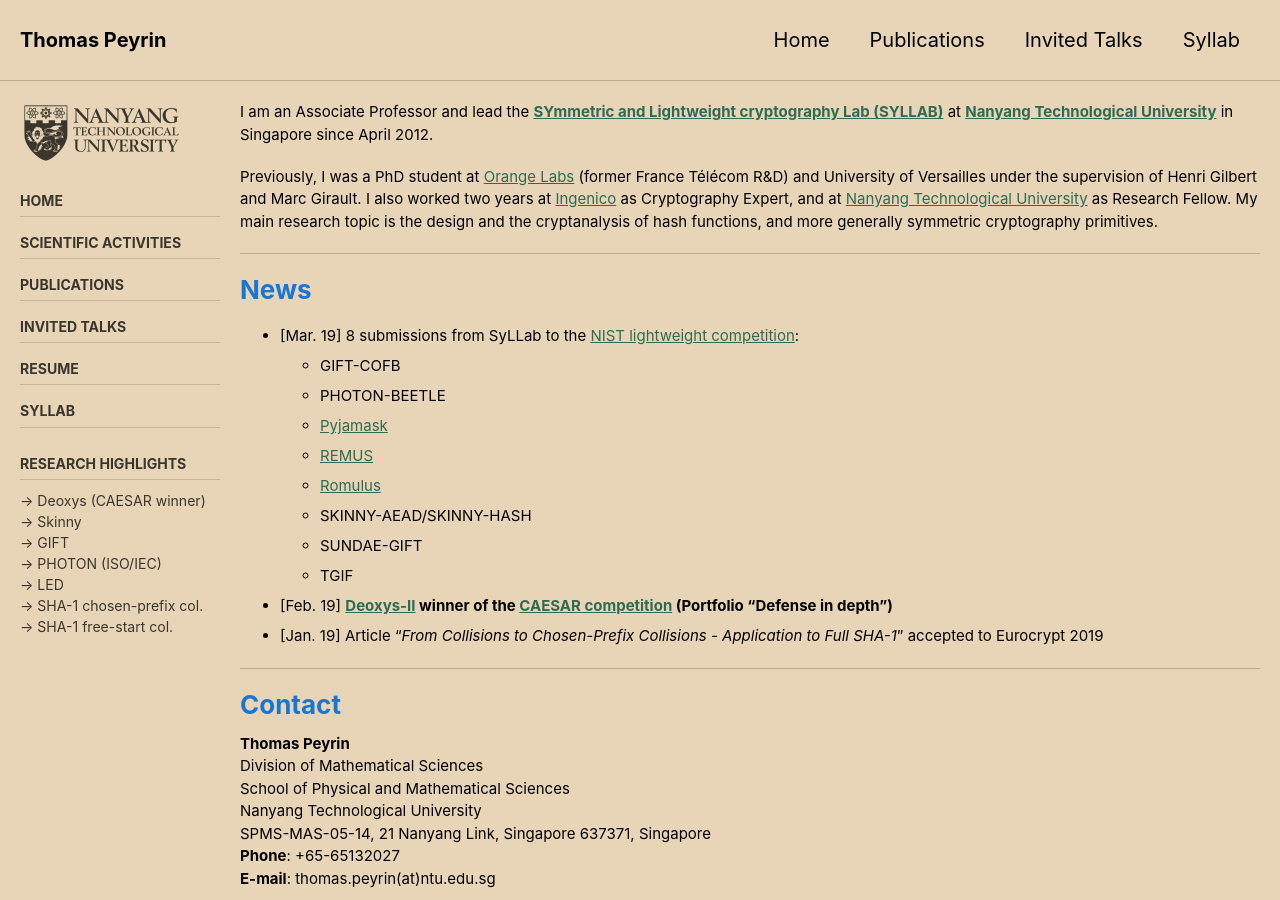
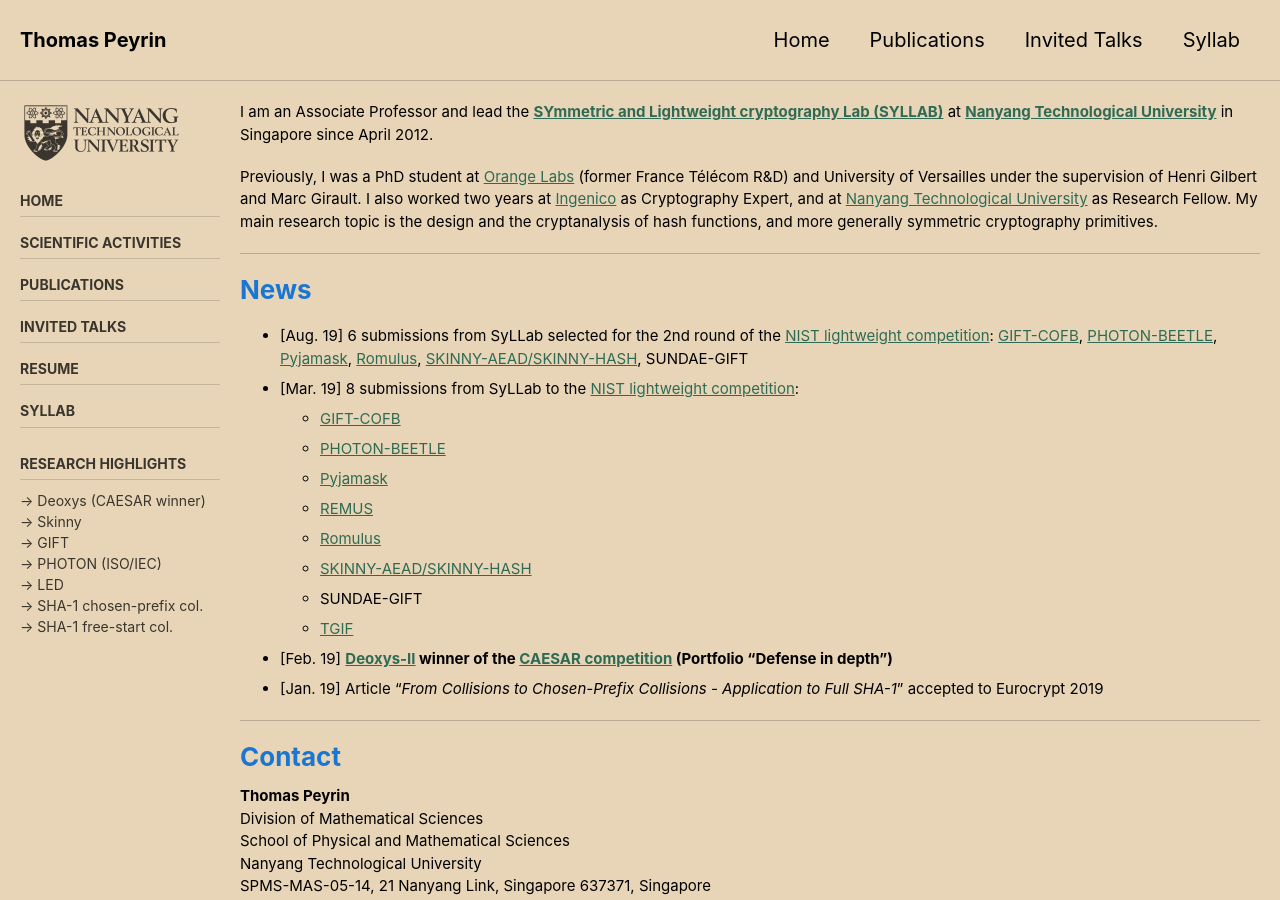
Before and after one commit to thomaspeyrin/web, a Jekyll site: the page built from index.md, in a window 1280 px wide and 900 px high. Built offline with Jekyll 4.4.1, drawn with Linux system fonts in a browser that asks for light colours; cached includes are drawn as plain includes; nearby versions of some CDN libraries.

Commit message:
Update index.md

```diff
--- a/index.md
+++ b/index.md
@@ -19,15 +19,16 @@ Previously, I was a PhD student at [Orange Labs](http://www.orange.com/en_EN/) (
 
 # News
 
+- \[Aug. 19\]  6 submissions from SyLLab selected for the 2nd round of the [NIST lightweight competition](https://csrc.nist.gov/Projects/Lightweight-Cryptography): [GIFT-COFB](https://www.isical.ac.in/~lightweight/COFB/), [PHOTON-BEETLE](https://www.isical.ac.in/~lightweight/beetle/), [Pyjamask](https://pyjamask-cipher.github.io/), [Romulus](https://romulusae.github.io/romulus/), [SKINNY-AEAD/SKINNY-HASH](https://sites.google.com/site/skinnycipher/nist-lwc-submission/skinny), SUNDAE-GIFT
 - \[Mar. 19\]  8 submissions from SyLLab to the [NIST lightweight competition](https://csrc.nist.gov/Projects/Lightweight-Cryptography):
-  - GIFT-COFB
-  - PHOTON-BEETLE
+  - [GIFT-COFB](https://www.isical.ac.in/~lightweight/COFB/)
+  - [PHOTON-BEETLE](https://www.isical.ac.in/~lightweight/beetle/)
   - [Pyjamask](https://pyjamask-cipher.github.io/)
   - [REMUS](https://remusae.github.io/remus/)
   - [Romulus](https://romulusae.github.io/romulus/)
-  - SKINNY-AEAD/SKINNY-HASH
+  - [SKINNY-AEAD/SKINNY-HASH](https://sites.google.com/site/skinnycipher/nist-lwc-submission/skinny)
   - SUNDAE-GIFT
-  - TGIF
+  - [TGIF](https://tgifae.github.io/tgif/)
 - \[Feb. 19\] **[Deoxys-II](https://sites.google.com/view/deoxyscipher) winner of the [CAESAR competition](http://competitions.cr.yp.to/caesar-submissions.html) (Portfolio "Defense in depth")**
 - \[Jan. 19\] Article "*From Collisions to Chosen-Prefix Collisions - Application to Full SHA-1*" accepted to Eurocrypt 2019
 
```
